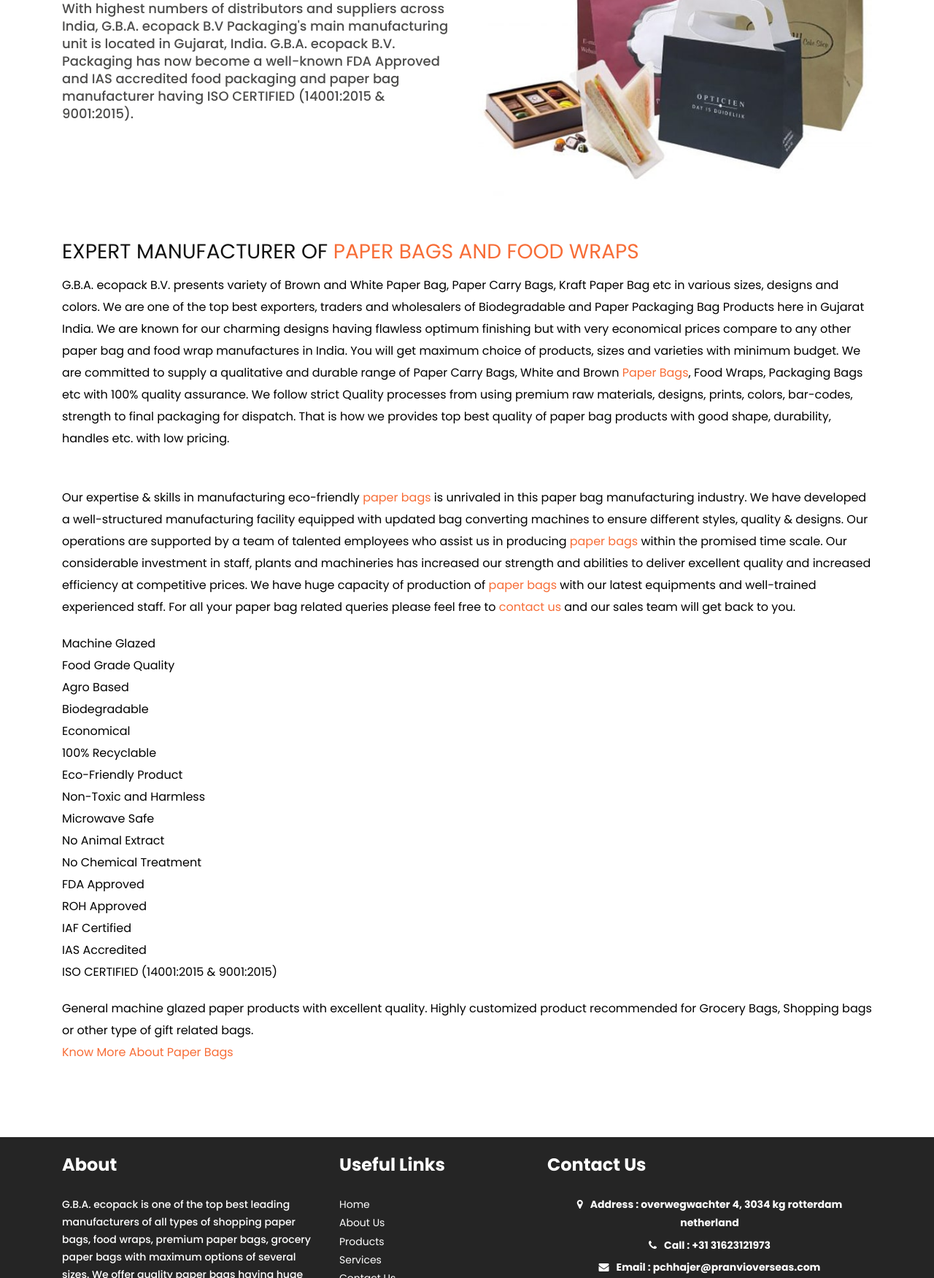
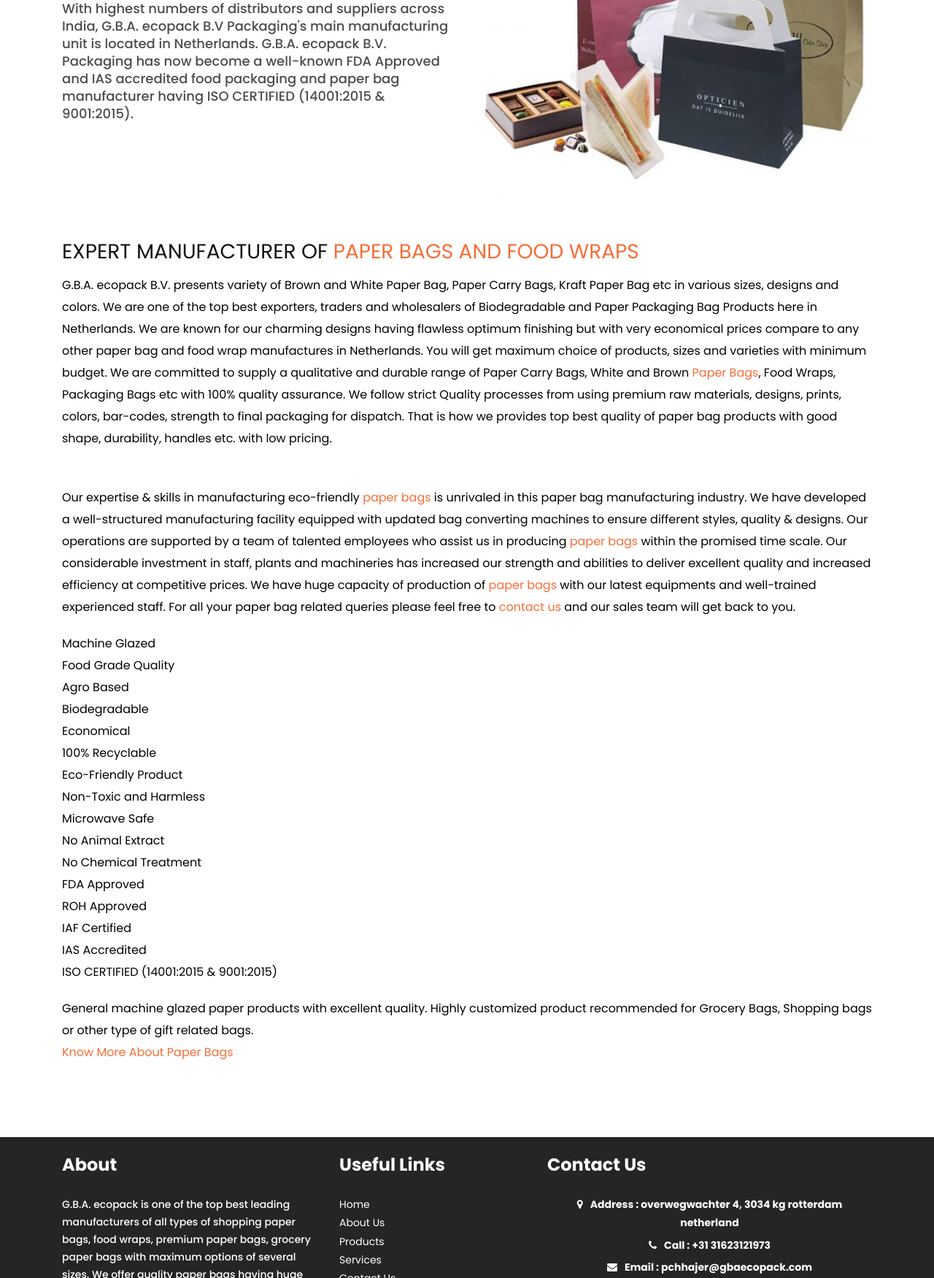
Before and after one commit to Shikhajain21/Paper-Bags, a plain HTML site: page about.html in a window 1280 px wide. Shown: the part 226-1977 px from the top of the page at 73% size. Drawn offline with nearby package versions, Linux system fonts and the light colour scheme; a script that the page names is missing; files whose address does not match are found by name.

Commit message:
Gujarat to netherlands

```diff
--- a/about.html
+++ b/about.html
@@ -90,7 +90,7 @@
                   <div class="about_taital_main">
                      <div class="about_taital">About Us</div>
                      <p class="about_text title">PAPER BAGS <span>by G.B.A. ecopack B.V</span></p>
-                     <p class="about_text">With highest numbers of distributors and suppliers across India, G.B.A. ecopack B.V Packaging's main manufacturing unit is located in Gujarat, India. G.B.A. ecopack B.V. Packaging has now become a well-known FDA Approved and IAS accredited food packaging and paper bag manufacturer having ISO CERTIFIED (14001:2015 &amp; 9001:2015).</p>
+                     <p class="about_text">With highest numbers of distributors and suppliers across India, G.B.A. ecopack B.V Packaging's main manufacturing unit is located in Netherlands. G.B.A. ecopack B.V. Packaging has now become a well-known FDA Approved and IAS accredited food packaging and paper bag manufacturer having ISO CERTIFIED (14001:2015 &amp; 9001:2015).</p>
                      <!-- <div class="read_bt"><a href="#">Read More</a></div> -->
                   </div>
                </div>
@@ -107,7 +107,7 @@
            <div class="row align-items-center">
              <div class="col-lg-12">
                <h2 class="title">EXPERT MANUFACTURER OF <span>PAPER BAGS AND FOOD WRAPS</span></h2>
-               <p class="lead text-black text-left">G.B.A. ecopack B.V. presents variety of Brown and White Paper Bag, Paper Carry Bags, Kraft Paper Bag etc in various sizes, designs and colors. We are one of the top best exporters, traders and wholesalers of Biodegradable and Paper Packaging Bag Products here in Gujarat India. We are known for our charming designs having flawless optimum finishing but with very economical prices compare to any other paper bag and food wrap manufactures in India. You will get maximum choice of products, sizes and varieties with minimum budget. We are committed to supply a qualitative and durable range of Paper Carry Bags, White and Brown <a href="why.html">Paper Bags</a>, Food Wraps, Packaging Bags etc with 100% quality assurance. We follow strict Quality processes from using premium raw materials, designs, prints, colors, bar-codes, strength to final packaging for dispatch. That is how we provides top best quality of paper bag products with good shape, durability, handles etc. with low pricing.</p>
+               <p class="lead text-black text-left">G.B.A. ecopack B.V. presents variety of Brown and White Paper Bag, Paper Carry Bags, Kraft Paper Bag etc in various sizes, designs and colors. We are one of the top best exporters, traders and wholesalers of Biodegradable and Paper Packaging Bag Products here in Netherlands. We are known for our charming designs having flawless optimum finishing but with very economical prices compare to any other paper bag and food wrap manufactures in Netherlands. You will get maximum choice of products, sizes and varieties with minimum budget. We are committed to supply a qualitative and durable range of Paper Carry Bags, White and Brown <a href="why.html">Paper Bags</a>, Food Wraps, Packaging Bags etc with 100% quality assurance. We follow strict Quality processes from using premium raw materials, designs, prints, colors, bar-codes, strength to final packaging for dispatch. That is how we provides top best quality of paper bag products with good shape, durability, handles etc. with low pricing.</p>
                <br>
                <br>
                <p class="lead text-black text-left">Our expertise &amp; skills in manufacturing eco-friendly <a href="why.html">paper bags</a> is unrivaled in this paper bag manufacturing industry. We have developed a well-structured manufacturing facility equipped with updated bag converting machines to ensure different styles, quality &amp; designs. Our operations are supported by a team of talented employees who assist us in producing <a href="why.html">paper bags</a> within the promised time scale. Our considerable investment in staff, plants and machineries has increased our strength and abilities to deliver excellent quality and increased efficiency at competitive prices. We have huge capacity of production of <a href="why.html">paper bags</a> with our latest equipments and well-trained experienced staff. For all your paper bag related queries please feel free to <a href="contact.html">contact us</a> and our sales team will get back to you.</p>
@@ -144,7 +144,7 @@
             <div class="row">
                <div class="col-lg-4 col-sm-6">
                   <h3 class="useful_text">About</h3>
-                  <p class="footer_text text-left">G.B.A. ecopack is one of the top best leading manufacturers of all types of shopping paper bags, food wraps, premium paper bags, grocery paper bags with maximum options of several sizes. We offer quality paper bags having huge range of choices in terms of designs and customized sizes here in Gujarat-India.</p>
+                  <p class="footer_text text-left">G.B.A. ecopack is one of the top best leading manufacturers of all types of shopping paper bags, food wraps, premium paper bags, grocery paper bags with maximum options of several sizes. We offer quality paper bags having huge range of choices in terms of designs and customized sizes here in Netherlands.</p>
                </div>
                <div class="col-lg-3 col-sm-6">
                   <h3 class="useful_text">Useful Links</h3>
@@ -174,7 +174,7 @@
                         </li>
                         <li>
                            <a href="#">
-                           <i class="fa fa-envelope" aria-hidden="true"></i><span class="padding_left_10">Email : pchhajer@pranvioverseas.com </span>
+                           <i class="fa fa-envelope" aria-hidden="true"></i><span class="padding_left_10">Email : pchhajer@gbaecopack.com </span>
                            </a>
                         </li>
                         <ul>
```
Also changed, not shown: brown-grocery.html (+2 -2 lines), contact.html (+2 -2 lines), custom-made.html (+2 -2 lines), envelope.html (+2 -2 lines), index.html (+3 -3 lines), paper-cont.html (+2 -2 lines), paper-straw.html (+2 -2 lines), papershop.html (+2 -2 lines), services.html (+2 -2 lines), white.html (+2 -2 lines), why.html (+4 -4 lines).
